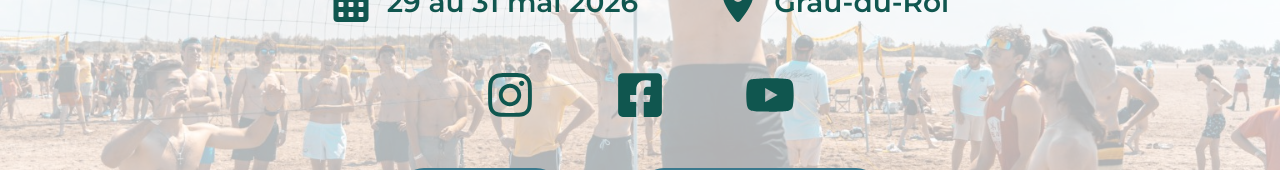
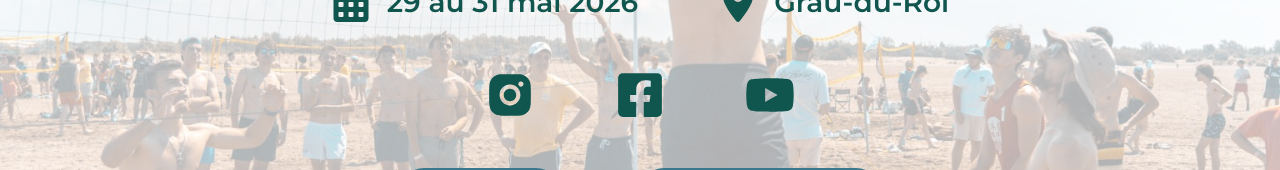
Before and after one commit to cyril0369/logistique_msb_project, a React (Create React App) app: page /acceuil in a window 1280 px wide. Shown: the part 414-584 px from the top of the page. Built offline with nearby package versions, Linux system fonts and the light colour scheme.

Commit message:
quick change on acceuil page

```diff
--- a/src/index.css
+++ b/src/index.css
@@ -125,6 +125,10 @@ main {
   overflow-y: auto;
   padding: 32px 16px;
   gap: 32px;
+}
+
+.clicable {
+  cursor: pointer;
 }
 
 /* --- Desktop --- */
--- a/src/pages/acceuil.jsx
+++ b/src/pages/acceuil.jsx
@@ -5,7 +5,7 @@ import { useNavigate } from 'react-router-dom';
 import { useAuth } from '../context/AuthContext';
 import { FaCalendarAlt } from "react-icons/fa";
 import { FaLocationDot } from "react-icons/fa6";
-import { FaInstagram } from "react-icons/fa";
+import { RiInstagramFill } from "react-icons/ri";
 import { FaFacebookSquare } from "react-icons/fa";
 import { FaYoutube } from "react-icons/fa";
 
@@ -54,15 +54,15 @@ export default function Acceuil() {
                             <FaCalendarAlt className="icon"/>
                             <h3>29 au 31 mai 2026</h3>
                         </div>
-                        <div className="element">
+                        <div className="element clicable" onClick={() => window.open('https://www.google.com/maps/place/Le+Grau-du-Roi/@43.5219675,4.0969052,10632m/data=!3m1!1e3!4m6!3m5!1s0x12b69124a10b842b:0x4078821166b4080!8m2!3d43.537476!4d4.137918!16s%2Fm%2F02w9nvf?entry=ttu&g_ep=EgoyMDI2MDMwMi4wIKXMDSoASAFQAw%3D%3D', '_blank')}>
                             <FaLocationDot className="icon"/>
                             <h3>Grau-du-Roi</h3>
                         </div>
                     </div>
                     <div className="info1">
-                        <FaInstagram className="icon-app"/>
-                        <FaFacebookSquare className="icon-app"/>
-                        <FaYoutube className="icon-app"/>
+                        <RiInstagramFill className="icon-app clicable" onClick={() => window.open('https://www.instagram.com/msb.ecm/', '_blank')}/>
+                        <FaFacebookSquare className="icon-app clicable" onClick={() => window.open('https://www.facebook.com/MSBECM', '_blank')}/>
+                        <FaYoutube className="icon-app clicable" onClick={() => window.open('https://www.youtube.com/@massiliasunball8783', '_blank')}/>
                     </div>
                     <div className="info1">
                         <button className="se-connecter"
```
